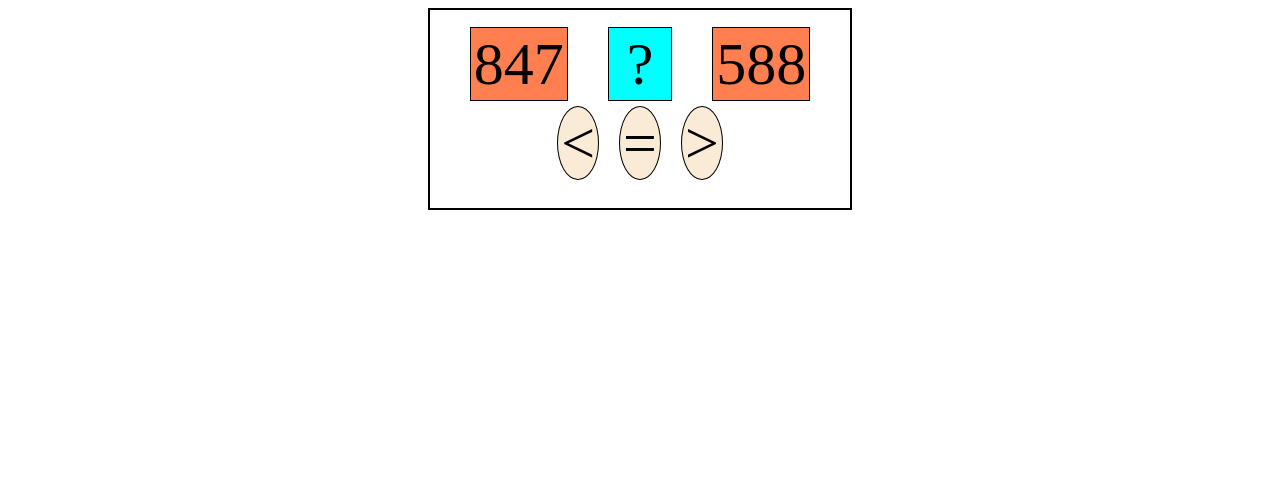
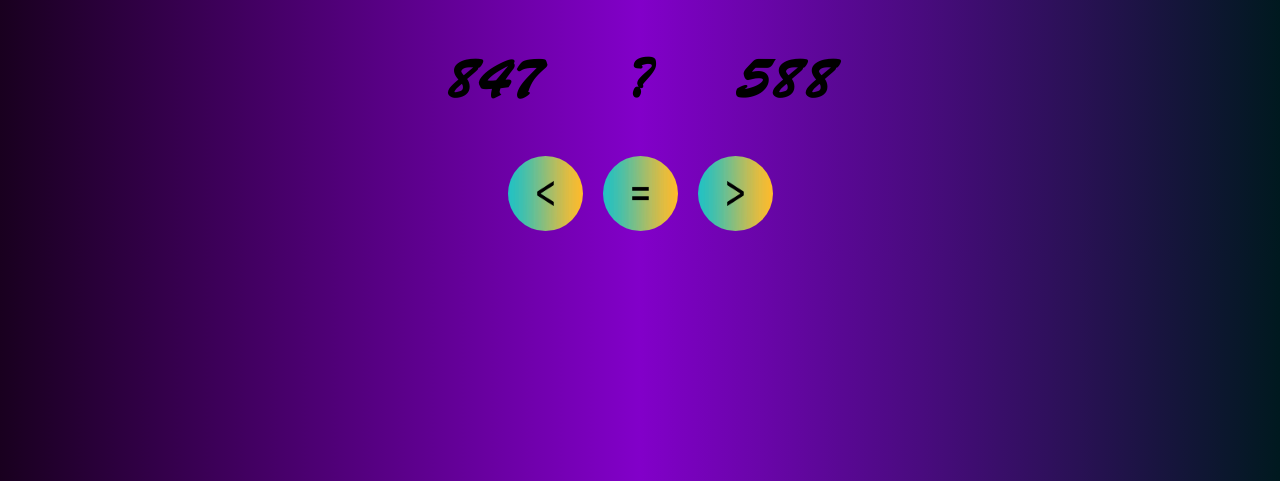
Before and after one commit to KolyaginVlad/biggerless, a PHP site: page / in a window 1280 px wide. Shown: the top 481 px of the page. Run offline with PHP 8.4, Linux system fonts and the light colour scheme.

Commit message:
make design

```diff
--- a/css/style.css
+++ b/css/style.css
@@ -1,27 +1,31 @@
+@font-face {
+    font-family: 'Banty';
+    src: url("../fonts/font.ttf") format("truetype");
+    font-weight: 400;
+}
+body{
+    background: rgb(25,0,38);
+    background: linear-gradient(90deg, rgba(25,0,31,1) 0%, rgba(130,0,201,1) 50%, rgba(0,25,31,1) 100%);
+}
 span {
     font-size: 60px;
     margin: 20px;
-    border: black 1px solid;
-    background-color: coral;
     padding: 3px;
-}
-
-#body {
-    margin: auto;
-    display: block;
-    border: black 2px solid;
-    width: fit-content;
-    padding: 20px;
 }
 
 #ansBody{
     margin: 10px;
-    text-align: center;
+    display: flex;
+    flex-wrap: wrap;
+    justify-content: center;
+    align-items: center;
+    align-content: center;
 }
 
-#field{
-    width: available;
-    background-color: aqua;
+#game span{
+    width: 100px;
+    height: 100%;
+    text-align: center;
 }
 
 #answer{
@@ -31,13 +35,17 @@ span {
 }
 
 #game{
-    text-align: center;
+    font-family: Banty;
+    display: flex;
+    flex-wrap: wrap;
+    justify-content: center;
+    align-items: center;
+    align-content: center;
 }
 
 .ans{
     border-radius: 50%;
-    background-color: antiquewhite;
-    outline: none;
-    font-size: 60px;
     margin: 10px;
+    width: 75px;
+    height: 75px;
 }
--- a/index.html
+++ b/index.html
@@ -1,5 +1,5 @@
 <!DOCTYPE html>
-<html lang="en">
+<html lang="ru">
 <head>
     <meta charset="UTF-8">
     <title>Сравни!</title>
@@ -12,10 +12,11 @@
 <body>
 <div id="body">
     <div id="game">
-    <span id="first">21</span><span id="field"> ? </span><span id="second">22</span><br>
+    <span id="first">???</span><span id="field"> ? </span><span id="second">???</span><br>
     </div>
     <div id="ansBody">
-    <span class="ans" id="less"><</span><span class="ans" id="equal">=</span ><span class="ans" id="bigger">></span>
+    <img src="pic/less.jpg" class="ans" id="less"/><img src="pic/eq.jpg" class="ans" id="equal"/><img src="pic/bigger.jpg"
+                                                                                                      class="ans" id="bigger"/>
     </div>
     <div id="answer"></div>
 </div>
--- a/js/scripts.js
+++ b/js/scripts.js
@@ -17,9 +17,9 @@ $(document).ready(function () {
     $("#field").droppable({
         drop: function (event, ui) {
             let ans;
-            if (ui.draggable.text() == "=")
+            if (ui.draggable.attr("id") == "equal")
                 ans = "equal";
-            else if (ui.draggable.text() == "<")
+            else if (ui.draggable.attr("id") == "less")
                 ans = "less";
             else ans = "bigger";
             $.get({
```
Also changed, not shown: fonts/font.ttf (added), pic/bigger.jpg (added), pic/eq.jpg (added), pic/less.jpg (added).
